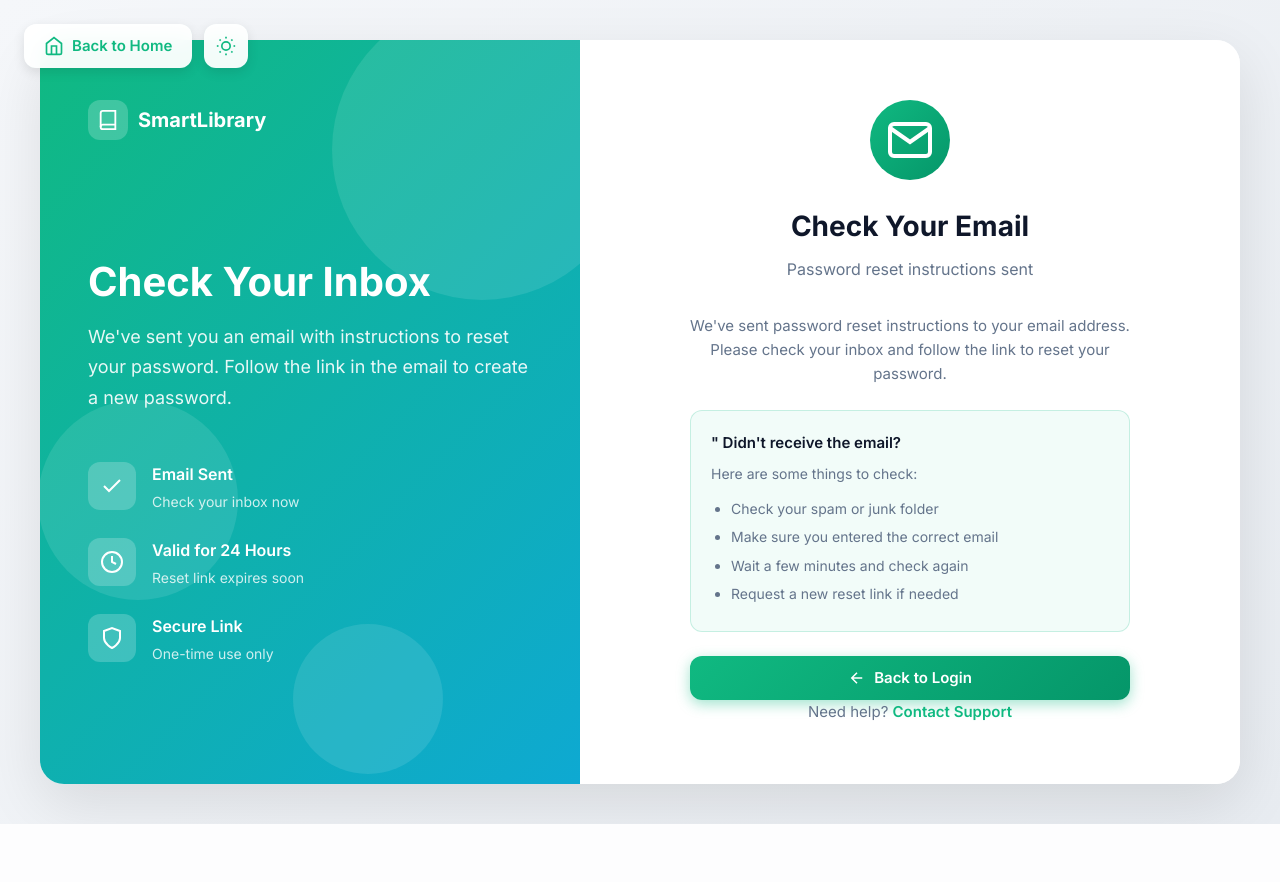
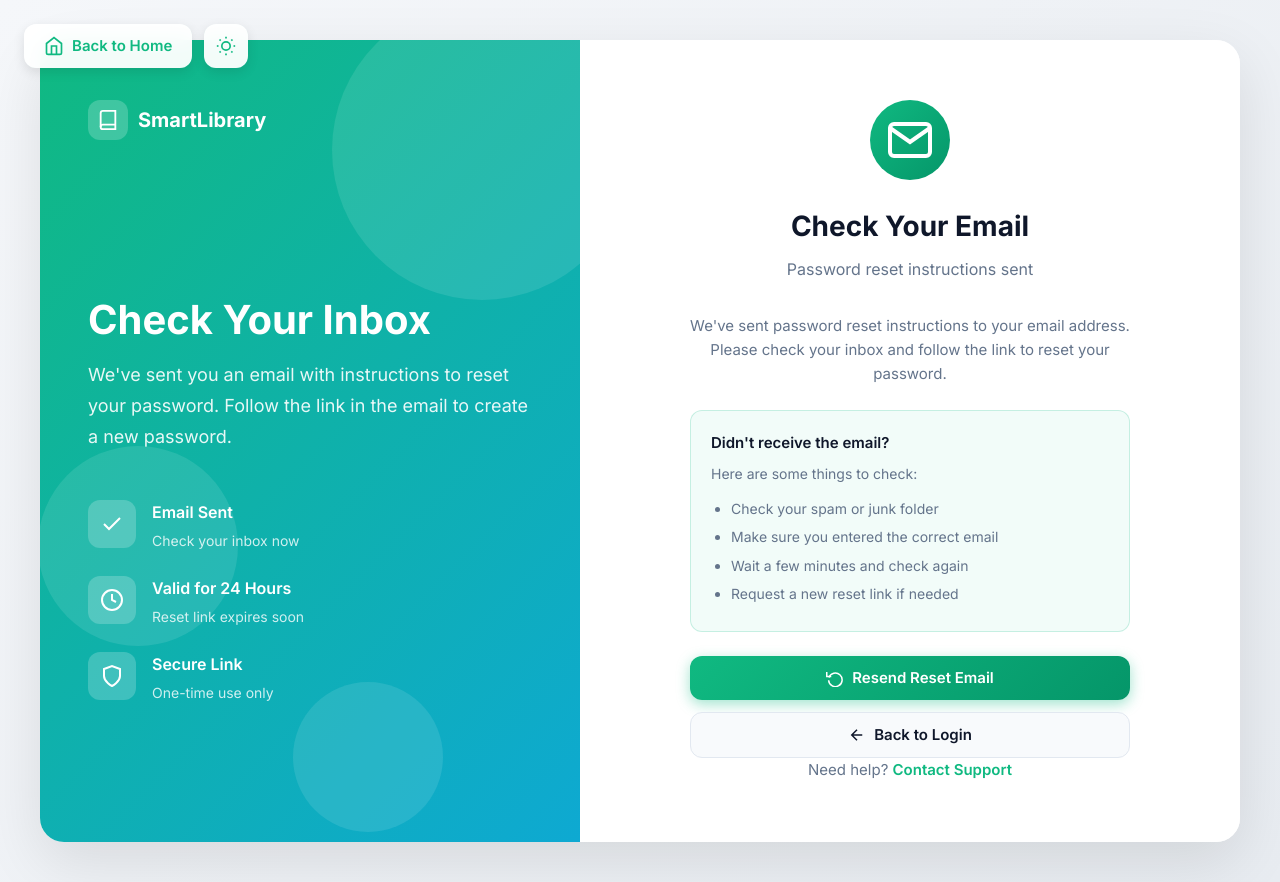
Before and after one commit to ezedinmoh/Smart-Library-System, a Django app: page /users/password-reset/done/ in a window 1280 px wide. Before the commit the page ends 824 px from the top, so only its background shows below. Run offline with Django 4.2, Linux system fonts and the light colour scheme; parts of the project's set-up code (start-up, migrations or seed data) failed here and were passed over.

Commit message:
Add resend reset email button to password reset done page

```diff
--- a/templates/users/password_reset_done.html
+++ b/templates/users/password_reset_done.html
@@ -265,7 +265,7 @@
                     </p>
 
                     <div class="info-box">
-                        <h4>" Didn't receive the email?</h4>
+                        <h4>Didn't receive the email?</h4>
                         <p>Here are some things to check:</p>
                         <ul>
                             <li>Check your spam or junk folder</li>
@@ -275,7 +275,15 @@
                         </ul>
                     </div>
 
-                    <a href="{% url 'users:login' %}" class="btn btn-primary btn-full">
+                    <a href="{% url 'users:password_reset' %}" class="btn btn-primary btn-full" style="margin-bottom: 12px;">
+                        <svg viewBox="0 0 24 24" fill="none" stroke="currentColor" stroke-width="2">
+                            <polyline points="1 4 1 10 7 10"></polyline>
+                            <path d="M3.51 15a9 9 0 1 0 .49-3.51"></path>
+                        </svg>
+                        Resend Reset Email
+                    </a>
+
+                    <a href="{% url 'users:login' %}" class="btn btn-secondary btn-full">
                         <svg viewBox="0 0 24 24" fill="none" stroke="currentColor" stroke-width="2">
                             <path d="M19 12H5M12 19l-7-7 7-7"></path>
                         </svg>
```
